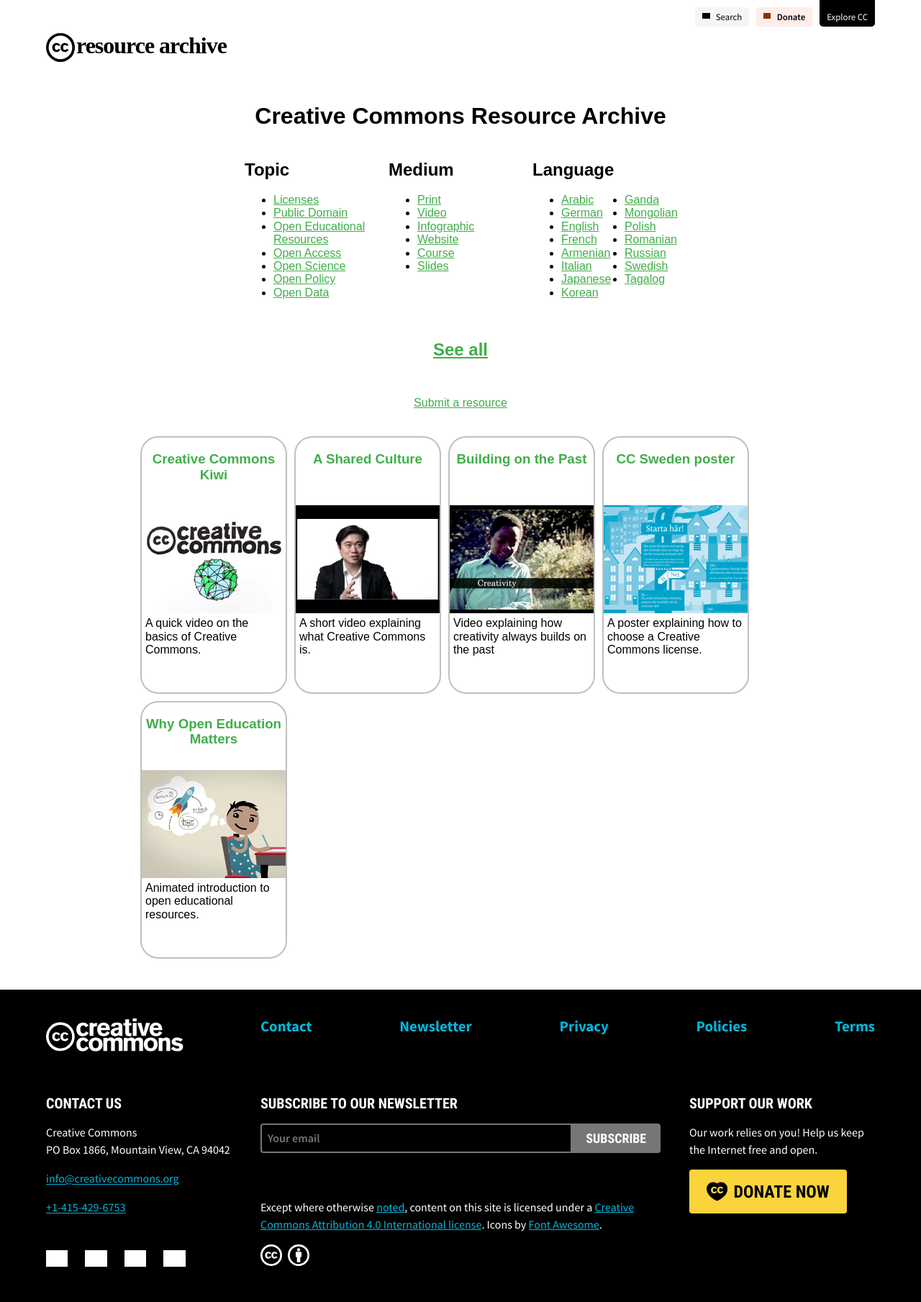
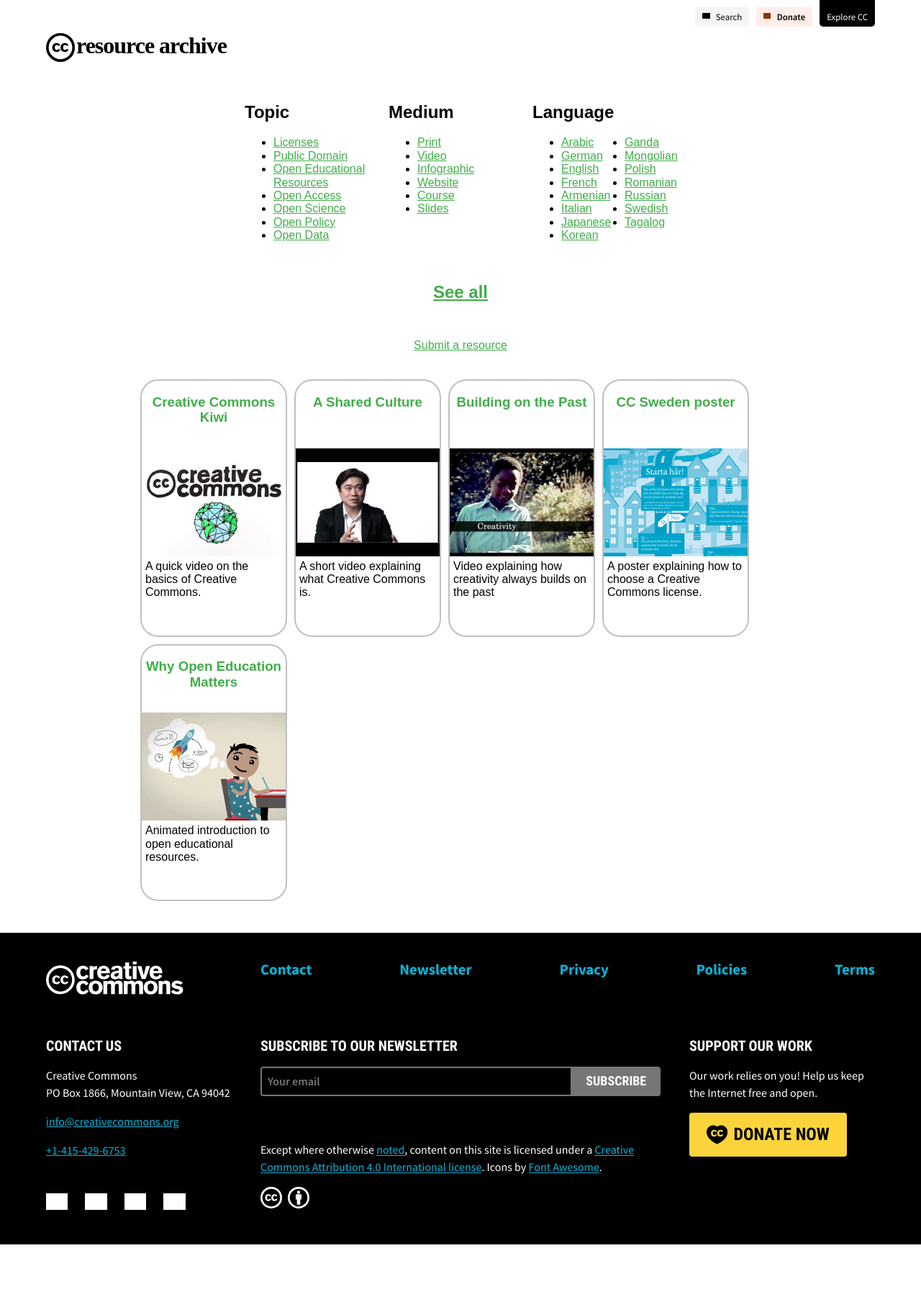
Before and after one commit to creativecommons/cc-resource-archive, a Jekyll site: the page built from docs/index.html, in a window 1280 px wide. Shown: the whole page at 72% size. Built offline with Jekyll 4.4.1, drawn with Linux system fonts in a browser that asks for light colours; nearby versions of some CDN libraries; some web fonts are replaced; library files that are not in the unit come from our copies; after the commit the page ends 1729 px from its top, so only the background shows below that; grey boxes are pictures that could not be loaded.

Commit message:
All changes made in the vocabulary.css have been reverted and main title has been removed

```diff
--- a/docs/_layouts/listing.html
+++ b/docs/_layouts/listing.html
@@ -68,16 +68,6 @@
 <body>
 
 	{% include header.html %}
-
-<h1>
-	{% unless page.title == 'Home' %}
-		<a href="/">
-	{% endunless %}
-Creative Commons Resource Archive
-	{% unless page.title == 'Home' %}
-		</a>
-	{% endunless %}
-</h1>
 
 {{content}}
 
--- a/docs/_layouts/resource.html
+++ b/docs/_layouts/resource.html
@@ -37,8 +37,6 @@
 <body>
 
 {% include header.html %}
-
-<h1><a href="/">Creative Commons Resource Archive</a></h1>
 
 <h2 style="text-align: center; ">{{ page.title }}</h2>
 
--- a/docs/style.css
+++ b/docs/style.css
@@ -76,6 +76,10 @@
     color : black;
 }
 
+.masthead .identity-logo.product {
+    font-weight: bold;
+}
+
 @media screen and (max-width: 768px) {
 
     #global-header {
@@ -106,7 +110,6 @@
         margin-top: 2%;
     }
 }
-
 
 /* STYLES FOR MAIN CONTENT */
 
--- a/docs/vocabulary/css/vocabulary.css
+++ b/docs/vocabulary/css/vocabulary.css
@@ -91,13 +91,13 @@
     text-indent: -1000px;
     vertical-align: bottom;
     height: 50px;
-    width: 300px;
+    width: 191px;
 
 
     /* allows for color manipulation of svg */
     background-color: black;
     -webkit-mask-image: url('./../svg/cc/logos/cc/logomark.svg');
-    mask-image: url('./../svg/cc/logos/cc/logomark.svgg');
+    mask-image: url('./../svg/cc/logos/cc/logomark.svg');
     -webkit-mask-repeat: no-repeat;
     mask-repeat: no-repeat;
     cursor: pointer;
@@ -178,7 +178,7 @@
 
     text-decoration: none;
     font-family: "CC Accidenz Commons";
-    font-weight: bold;
+    font-weight: normal;
     text-transform: lowercase;
     letter-spacing: -1px;
     line-height: 1em;
@@ -2581,11 +2581,6 @@
     .blog-index main footer .attribution-list ul.expand {
         grid-template-columns: 1fr 1fr;
     }
-
-    .masthead {
-        padding-top: 25px;
-        display: block;
-    }
 }
 
 @media (max-width: 900px) {
@@ -2607,12 +2602,6 @@
     .masthead {
         padding-top: 60px;
         display: block;
-    }
-
-    .masthead .identity-logo{
-        height: 35px;
-        width: 200px;
-        mask-size: contain;
     }
 
     button.expand-menu {
```
